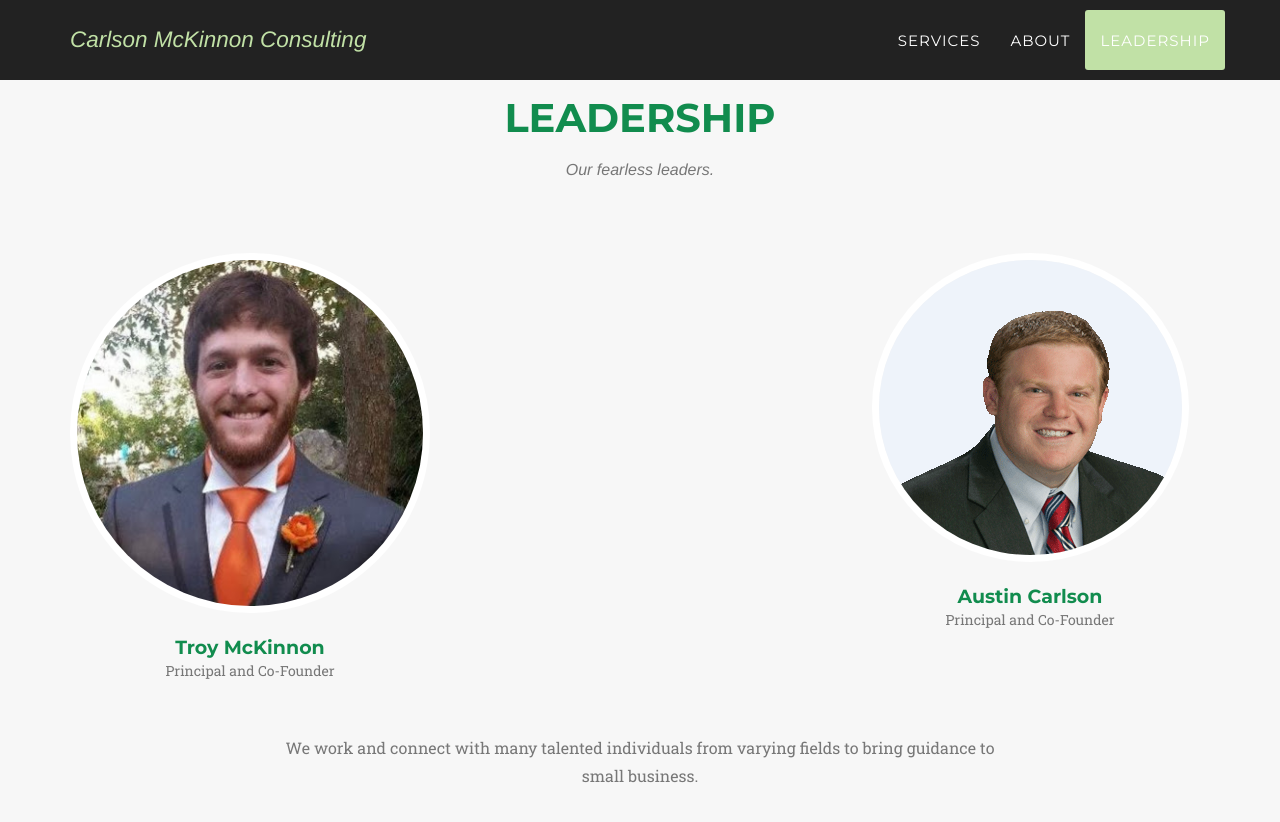
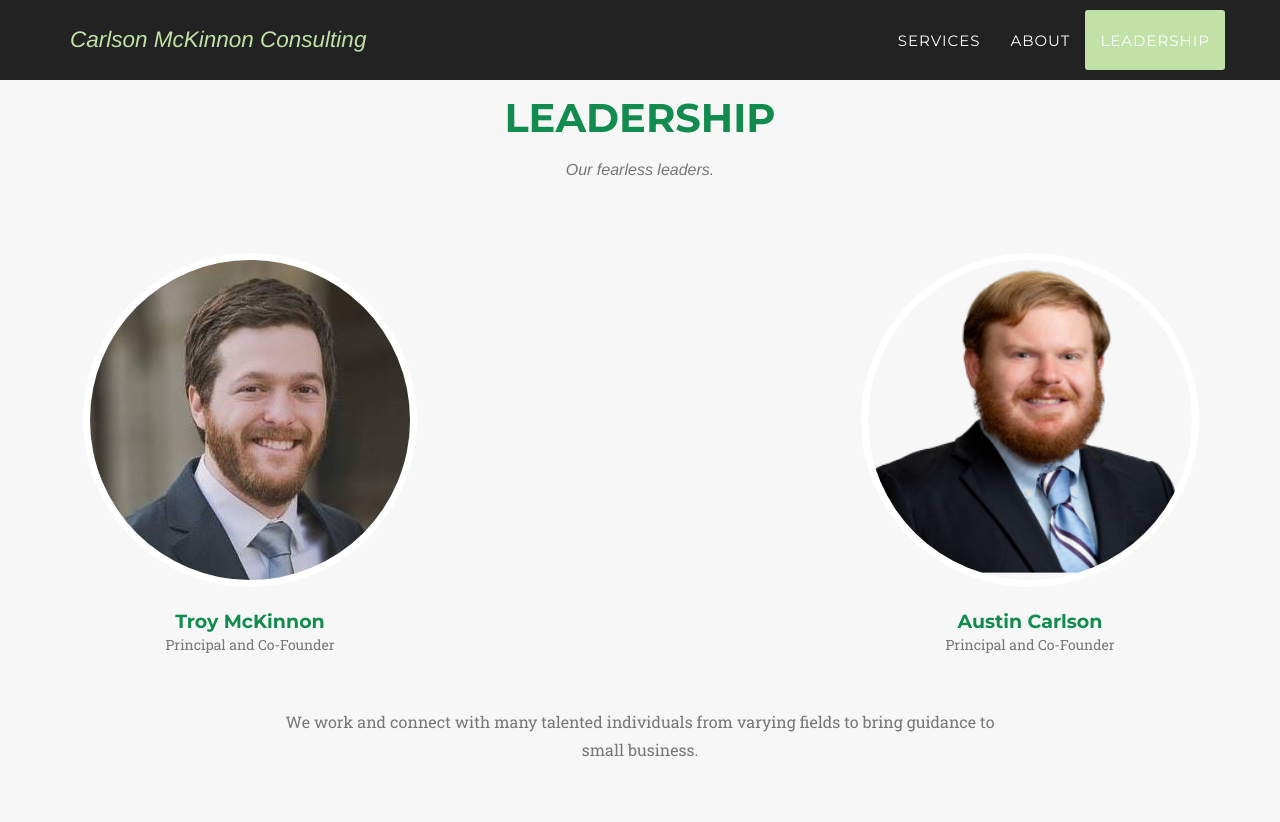
Before and after one commit to trodi/consult-o-matic, a Jekyll site: the page built from index.html, in a window 1280 px wide and 900 px high, scrolled down 2331 px. Shown: the top 822 px of the window. Built offline with Jekyll 4.4.1, drawn with Linux system fonts in a browser that asks for light colours; some web fonts are replaced.

Commit message:
fix: higher quality leadership pics

```diff
--- a/_includes/team.html
+++ b/_includes/team.html
@@ -18,7 +18,7 @@
                                   <i class="fa fa-plus fa-3x"></i>
                               </div>
                           </div>
-                          <img src="img/team/{{ member.pic }}" class="img-responsive img-circle" alt="">
+                          <img src="img/team/{{ member.pic }}" class="img-responsive img-circle" style="height: 334px;" alt="">
                         </a>
                           <h4>{{ member.name }}</h4>
                           <p class="text-muted">{{ member.subtitle }}</p>
```
Also changed, not shown: img/team/ac.png, img/team/tm.jpg.
